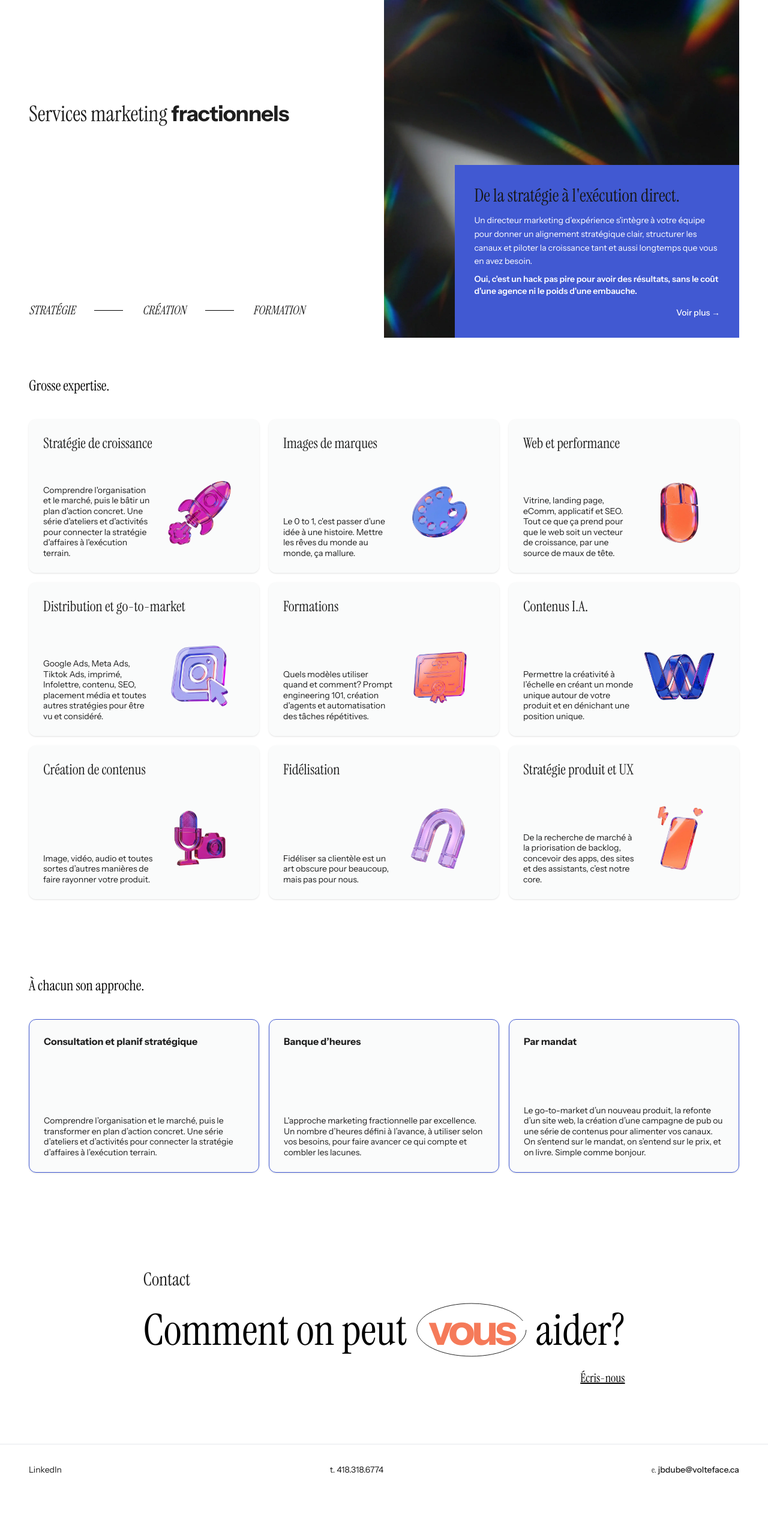
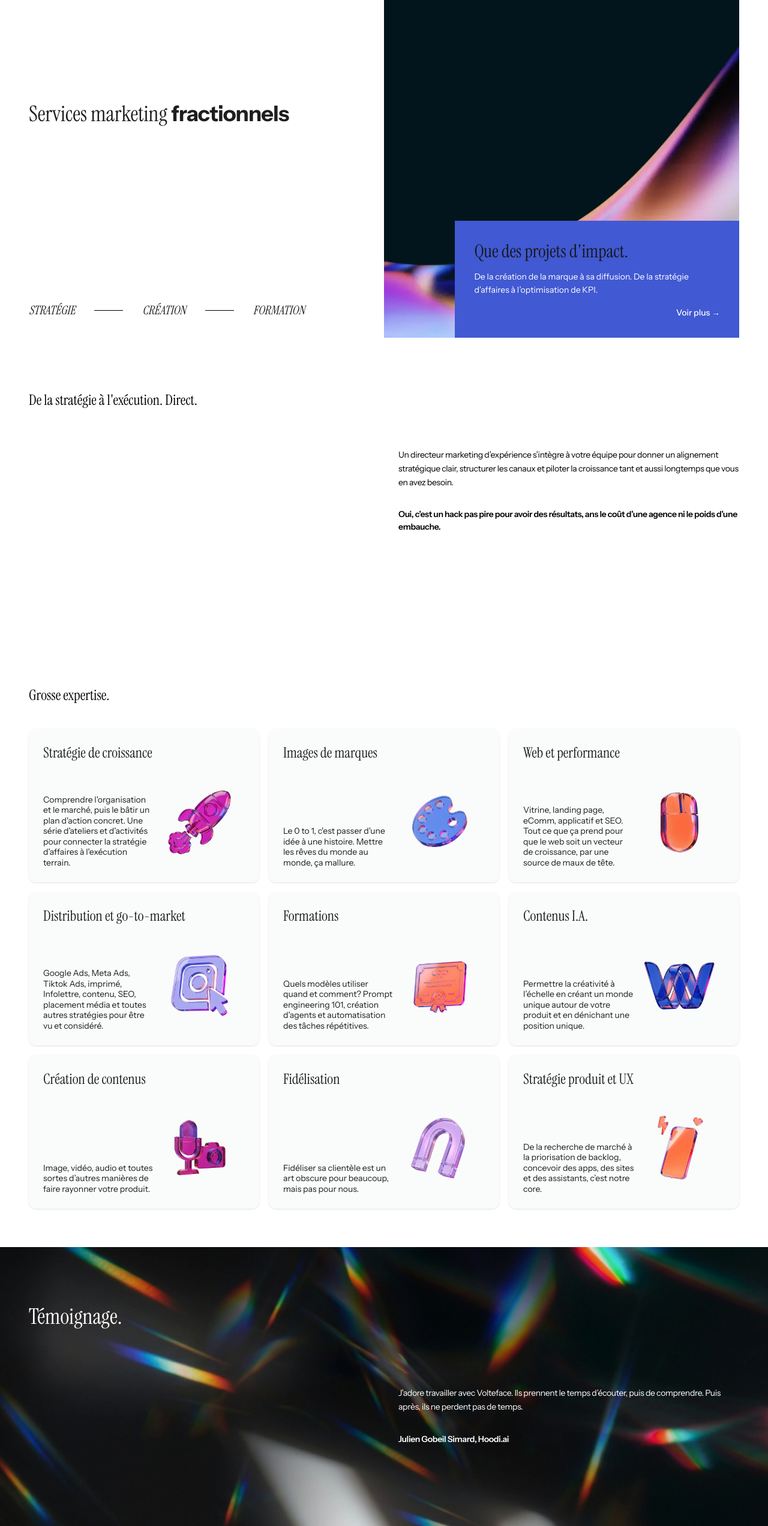
Before and after one commit to jbdube-gif/mon-agence, a Next.js app: page / in a window 1280 px wide. Shown: the part 253-2797 px from the top of the page at 60% size. Before the commit the page ends 2745 px from the top, so only its background shows below. Built offline with nearby package versions, Linux system fonts and the light colour scheme.

Commit message:
Ajout bloc temoignage/presentation + ajustements positionnement

```diff
--- a/app/page.tsx
+++ b/app/page.tsx
@@ -62,7 +62,7 @@ export default function Home() {
         {/* Droite — carte image */}
         <div className="relative overflow-hidden h-[50vh] md:h-full">
           <img
-            src="/header.webp"
+            src="/hero.webp"
             alt="Prismatic light"
             className="absolute inset-0 w-full h-full object-cover"
           />
@@ -71,15 +71,13 @@ export default function Home() {
           style={{ bottom: 0, left: "20%", right: 0 }}
           >
             <p className="font-[family-name:var(--font-serif)] text-xl md:text-3xl leading-tight mb-3">
-              De la stratégie à l&apos;exécution direct.
+              Que des projets d'impact.
             </p>
             <p className="text-white text-sm leading-relaxed mb-2">
-              Un directeur marketing d&apos;expérience s&apos;intègre à votre équipe pour donner un alignement
-              stratégique clair, structurer les canaux et piloter la croissance tant et aussi longtemps que vous en avez besoin.
+              De la création de la marque à sa diffusion.
+De la stratégie d’affaires à l’optimisation de KPI.
             </p>
-            <p className="text-white text-sm font-semibold">
-              Oui, c&apos;est un hack pas pire pour avoir des résultats, sans le coût d&apos;une agence ni le poids d&apos;une embauche.
-            </p>
+
             <a href="#" className="block text-white text-sm font-medium mt-4 text-right">Voir plus →</a>
           </div>
         </div>
@@ -93,6 +91,30 @@ export default function Home() {
           <span className="font-[family-name:var(--font-serif)] italic text-xl">FORMATION</span>
         </div>
       </section>
+
+
+{/* Présentation */}
+<section className="relative overflow-hidden bg-[#00000] px-12 md:px-12 py-16 md:py-12">
+  {/* Contenu */}
+  <div className="relative z-10 grid grid-cols-1 md:grid-cols-2 gap-8 md:gap-12 items-start min-h-[300px] md:min-h-[420px]">
+    {/* Titre */}
+    <h2 className="font-[family-name:var(--font-serif)] text-black text-2xl md:text-2xl mt-[40px]">
+    De la stratégie à l&apos;exécution. Direct.
+    </h2>
+
+    {/* Citation + attribution */}
+    <div className="text-black md:pt-34 font-regular text-md ">
+      <p className="text-md md:text-[14px] leading-relaxed tracking-tight">
+        Un directeur marketing d’expérience s’intègre à votre équipe pour donner un alignement stratégique clair, structurer les canaux et piloter la croissance tant et aussi longtemps que vous en avez besoin.
+      </p>
+      <p className="font-[family-name:var(--font-sans)] font-semibold text-md sm:text-[14px] mt-8 tracking-tight">
+        Oui, c’est un hack pas pire pour avoir des résultats,
+        ans le coût d’une agence ni le poids d’une embauche.
+      </p>
+    </div>
+  </div>
+</section>
+
 {/* EXPERTISE */}
 <section className="px-5 md:px-12 py-16">
   <h2 className="font-[family-name:var(--font-serif)] text-2xl md:text-2xl text-black mb-10">
@@ -185,6 +207,34 @@ className="w-[min(80vw,320px)] shrink-0 snap-center lg:w-auto group relative bg-
   </div>
 </section>
 
+{/* TÉMOIGNAGE */}
+<section className="relative overflow-hidden bg-[#000000] px-12 md:px-12 py-16 md:py-24">
+  {/* Image de fond */}
+  <img
+    src="/header.webp"
+    alt=""
+    aria-hidden
+    className="pointer-events-none absolute inset-0 w-full h-full object-cover opacity-90"
+  />
+
+  {/* Contenu */}
+  <div className="relative z-10 grid grid-cols-1 md:grid-cols-2 gap-8 md:gap-12 items-start min-h-[300px] md:min-h-[420px]">
+    {/* Titre */}
+    <h2 className="font-[family-name:var(--font-serif)] text-white text-4xl md:text-4xl">
+      Témoignage.
+    </h2>
+
+    {/* Citation + attribution */}
+    <div className="text-white md:pt-34 font-regular text-md ">
+      <p className="text-md md:text-[14px] leading-relaxed tracking-tight">
+        J’adore travailler avec Volteface. Ils prennent le temps d’écouter, puis de comprendre. Puis après, ils ne perdent pas de temps.
+      </p>
+      <p className="font-[family-name:var(--font-sans)] font-semibold text-md sm:text-[14px] mt-8 tracking-tight">
+        Julien Gobeil Simard, Hoodi.ai
+      </p>
+    </div>
+  </div>
+</section>
 
 {/* Chacun son approche */}
 <section className="px-5 md:px-12 py-16">
@@ -218,7 +268,7 @@ className="w-[min(80vw,320px)] shrink-0 snap-center lg:w-auto group relative bg-
         <div
           className="pointer-events-none absolute -inset-px opacity-20 transition-opacity duration-300 group-hover:opacity-100"
           style={{
-            background: "radial-gradient(circle 120px at var(--mx) var(--my), rgba(69, 0, 219, 0.05), transparent 70%)",
+            background: "radial-gradient(circle 120px at var(--mx) var(--my), rgba(69, 0, 219, 0.21), transparent 70%)",
           }}
         />
 <p className="font-[family-name:var(--font-sans)] font-bold text-[#1e1e1e] text-md">{item.titre}</p>        <p className="text-[#1e1e1e] text-sm leading-tight">{item.texte}</p>
```
Also changed, not shown: .claude/launch.json (added), public/hero.webp (added).
